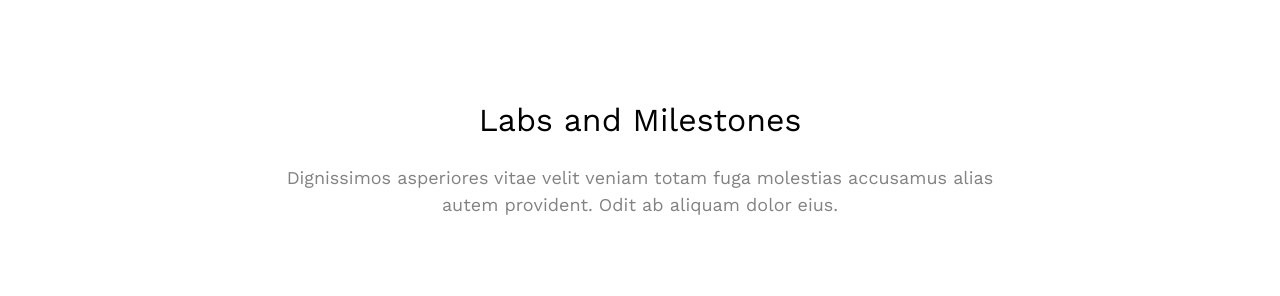
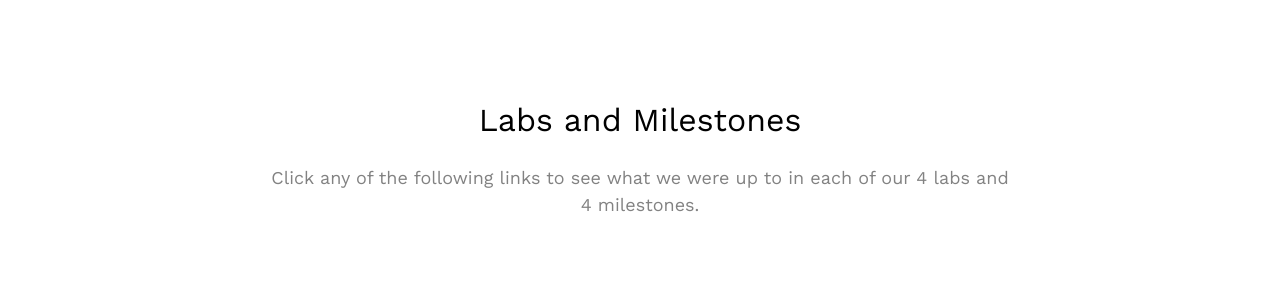
Before and after one commit to akw68/website-test, a plain HTML site: page index.html in a window 1280 px wide. Shown: the part 816-1112 px from the top of the page. Drawn offline with nearby package versions, Linux system fonts and the light colour scheme; files whose address does not match are found by name.

Commit message:
updated labs and milestones description

```diff
--- a/index.html
+++ b/index.html
@@ -203,7 +203,7 @@
 			<div class="row animate-box">
 				<div class="col-md-8 col-md-offset-2 text-center fh5co-heading">
 					<h2>Labs and Milestones</h2>
-					<p>Dignissimos asperiores vitae velit veniam totam fuga molestias accusamus alias autem provident. Odit ab aliquam dolor eius.</p>
+					<p>Click any of the following links to see what we were up to in each of our 4 labs and 4 milestones.</p>
 				</div>
 			</div>
 		</div>
```
